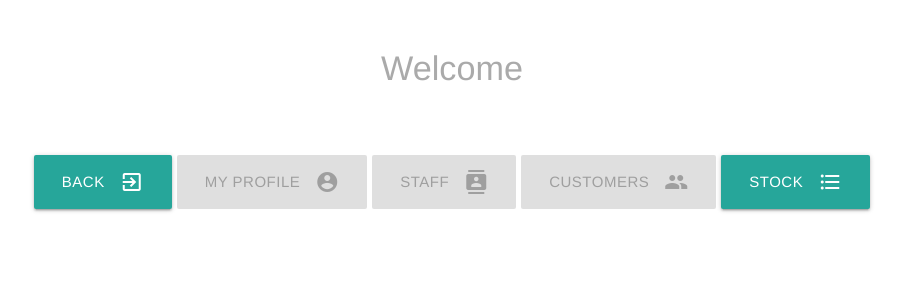
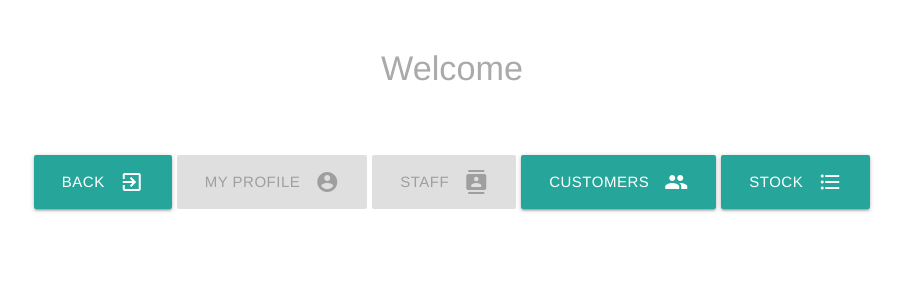
Before and after one commit to vives-webapplications-2018/vue-project-weneedjesus, a PHP site: page /templates/overview.phtml in a window 1280 px wide. Shown: the top 300 px of the page, without its empty margins (188-1091 px from the left). Run offline with PHP 8.4, Linux system fonts and the light colour scheme; the template is opened without the code that fills it, so the values that code supplies are empty.

Commit message:
enabled customers button

```diff
--- a/templates/overview.phtml
+++ b/templates/overview.phtml
@@ -19,7 +19,7 @@
     <a  href="/login" class="waves-effect waves-light btn-large"><i class="material-icons right">exit_to_app</i>Back</a>
     <a  href="/profile" class="waves-effect waves-light btn-large disabled"><i class="material-icons right">account_circle</i>My profile</a>
     <a  href="/staff" class="waves-effect waves-light btn-large disabled"><i class="material-icons right">contacts</i>Staff</a>
-    <a  href="/customers" class="waves-effect waves-light btn-large disabled"><i class="material-icons right">group</i>Customers</a>
+    <a  href="/customers" class="waves-effect waves-light btn-large"><i class="material-icons right">group</i>Customers</a>
     <a  href="/stock" class="waves-effect waves-light btn-large"><i class="material-icons right">format_list_bulleted</i>Stock</a>
     </div>
 </body>
```
